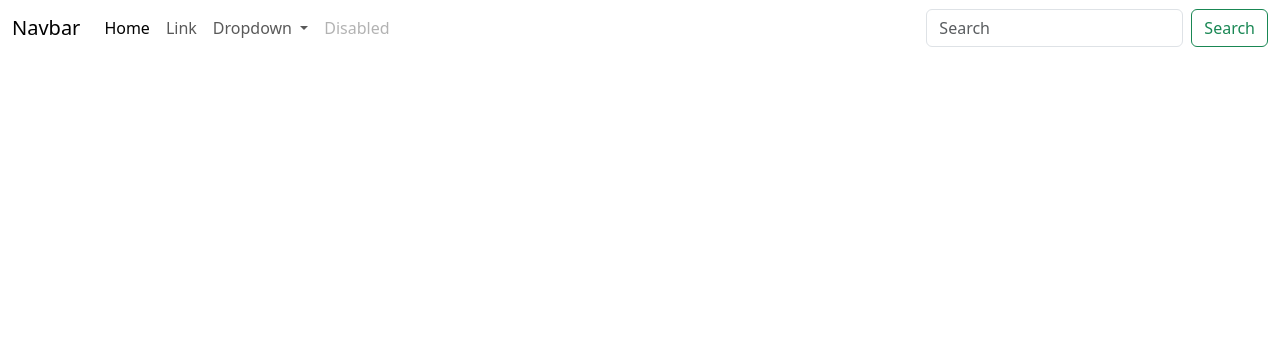
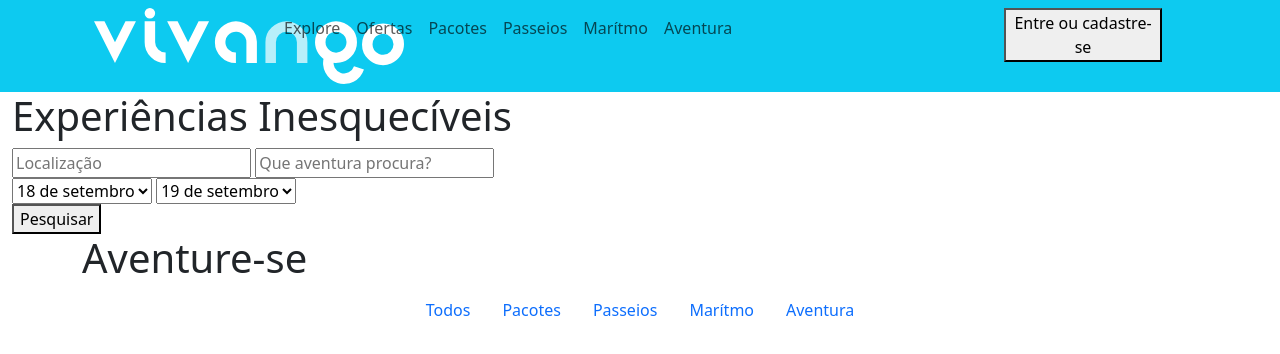
Before and after one commit to giullianoth/Vivango, a plain HTML site: page index.html in a window 1280 px wide. Drawn offline with nearby package versions, Linux system fonts and the light colour scheme.

Commit message:
definição de estrutura html

```diff
--- a/index.html
+++ b/index.html
@@ -7,55 +7,123 @@
   <title>Vivango</title>
 
   <!-- Bootstrap CDN -->
-    <link href="https://cdn.jsdelivr.net/npm/bootstrap@5.3.2/dist/css/bootstrap.min.css" rel="stylesheet" integrity="sha384-T3c6CoIi6uLrA9TneNEoa7RxnatzjcDSCmG1MXxSR1GAsXEV/Dwwykc2MPK8M2HN" crossorigin="anonymous">
+  <link href="https://cdn.jsdelivr.net/npm/bootstrap@5.3.2/dist/css/bootstrap.min.css" rel="stylesheet"
+    integrity="sha384-T3c6CoIi6uLrA9TneNEoa7RxnatzjcDSCmG1MXxSR1GAsXEV/Dwwykc2MPK8M2HN" crossorigin="anonymous">
 </head>
 
 <body>
   <header>
-        <nav class="navbar navbar-expand-lg">
-            <div class="container-fluid">
-              <a class="navbar-brand" href="#">Navbar</a>
-              <button class="navbar-toggler" type="button" data-bs-toggle="collapse" data-bs-target="#navbarSupportedContent" aria-controls="navbarSupportedContent" aria-expanded="false" aria-label="Toggle navigation">
+    <nav class="navbar navbar-expand-lg bg-info">
+      <div class="container">
+
+        <div class="row container-fluid">
+          <div class="col-2">
+            <a class="navbar-brand" href="#">
+              <img src="assets/images/logo-1.svg" alt="Logo Vivango">
+            </a>
+          </div>
+
+          <div class="col-8">
+            <button class="navbar-toggler" type="button" data-bs-toggle="collapse"
+              data-bs-target="#navbarSupportedContent" aria-controls="navbarSupportedContent" aria-expanded="false"
+              aria-label="Toggle navigation">
               <span class="navbar-toggler-icon"></span>
             </button>
             <div class="collapse navbar-collapse" id="navbarSupportedContent">
               <ul class="navbar-nav me-auto mb-2 mb-lg-0">
                 <li class="nav-item">
-                    <a class="nav-link active" aria-current="page" href="#">Home</a>
+                  <a class="nav-link" href="#">Explore</a>
                 </li>
                 <li class="nav-item">
-                    <a class="nav-link" href="#">Link</a>
-                  </li>
-                  <li class="nav-item dropdown">
-                    <a class="nav-link dropdown-toggle" href="#" role="button" data-bs-toggle="dropdown" aria-expanded="false">
-                      Dropdown
-                    </a>
-                    <ul class="dropdown-menu">
-                      <li><a class="dropdown-item" href="#">Action</a></li>
-                      <li><a class="dropdown-item" href="#">Another action</a></li>
-                      <li><hr class="dropdown-divider"></li>
-                      <li><a class="dropdown-item" href="#">Something else here</a></li>
-                    </ul>
+                  <a class="nav-link" href="#">Ofertas</a>
                 </li>
                 <li class="nav-item">
-                    <a class="nav-link disabled" aria-disabled="true">Disabled</a>
+                  <a class="nav-link" href="#">Pacotes</a>
+                </li>
+                <li class="nav-item">
+                  <a class="nav-link" href="#">Passeios</a>
+                </li>
+                <li class="nav-item">
+                  <a class="nav-link" href="#">Marítmo</a>
+                </li>
+                <li class="nav-item">
+                  <a class="nav-link" href="#">Aventura</a>
                 </li>
               </ul>
-                <form class="d-flex" role="search">
-                  <input class="form-control me-2" type="search" placeholder="Search" aria-label="Search">
-                  <button class="btn btn-outline-success" type="submit">Search</button>
-                </form>
+            </div>
+          </div>
+
+          <div class="col-2">
+            <button>Entre ou cadastre-se</button>
+          </div>
         </div>
       </div>
     </nav>
   </header>
 
-    <main></main>
+  <main>
+    <section class="hero">
+      <div class="container-fluid">
+        <header>
+          <h1>Experiências Inesquecíveis</h1>
+        </header>
+
+        <div class="search">
+          <form action="">
+            <input type="text" name="location" id="location" placeholder="Localização">
+            <input type="text" name="search" id="search" placeholder="Que aventura procura?">
+
+            <div>
+              <select name="init-date" id="init-date">
+                <option value="">18 de setembro</option>
+              </select>
+
+              <select name="final-date" id="final-date">
+                <option value="">19 de setembro</option>
+              </select>
+            </div>
+
+            <button type="submit">Pesquisar</button>
+          </form>
+        </div>
+      </div>
+    </section>
+
+    <section class="adventure">
+      <div class="container">
+        <header>
+          <h1>Aventure-se</h1>
+        </header>
+
+        <ul class="nav justify-content-center">
+          <li class="nav-item">
+            <a class="nav-link active" aria-current="page" href="#">Todos</a>
+          </li>
+          <li class="nav-item">
+            <a class="nav-link" href="#">Pacotes</a>
+          </li>
+          <li class="nav-item">
+            <a class="nav-link" href="#">Passeios</a>
+          </li>
+          <li class="nav-item">
+            <a class="nav-link" href="#">Marítmo</a>
+          </li>
+          <li class="nav-item">
+            <a class="nav-link" href="#">Aventura</a>
+          </li>
+        </ul>
+
+        <div class="d-flex flex-nowrap"></div>
+      </div>
+    </section>
+  </main>
 
   <footer></footer>
 
   <!-- Bootstrap CDN -->
-    <script src="https://cdn.jsdelivr.net/npm/bootstrap@5.3.2/dist/js/bootstrap.bundle.min.js" integrity="sha384-C6RzsynM9kWDrMNeT87bh95OGNyZPhcTNXj1NW7RuBCsyN/o0jlpcV8Qyq46cDfL" crossorigin="anonymous"></script>
+  <script src="https://cdn.jsdelivr.net/npm/bootstrap@5.3.2/dist/js/bootstrap.bundle.min.js"
+    integrity="sha384-C6RzsynM9kWDrMNeT87bh95OGNyZPhcTNXj1NW7RuBCsyN/o0jlpcV8Qyq46cDfL"
+    crossorigin="anonymous"></script>
 </body>
 
 </html>
```
Also changed, not shown: assets/images/Banner.png (added), assets/images/logo-1.svg (added). Lines whose indentation alone changed are shown as unchanged.
